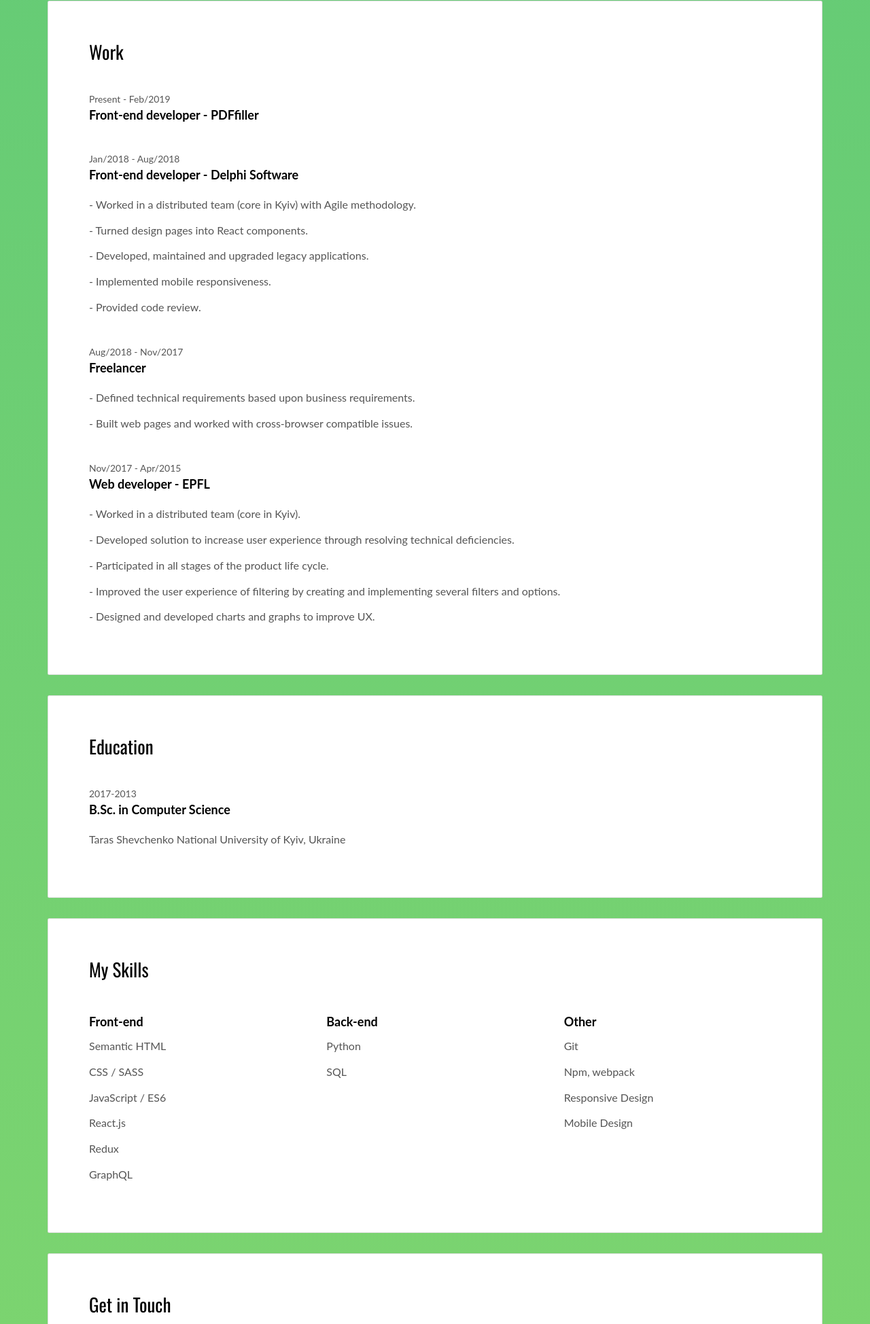
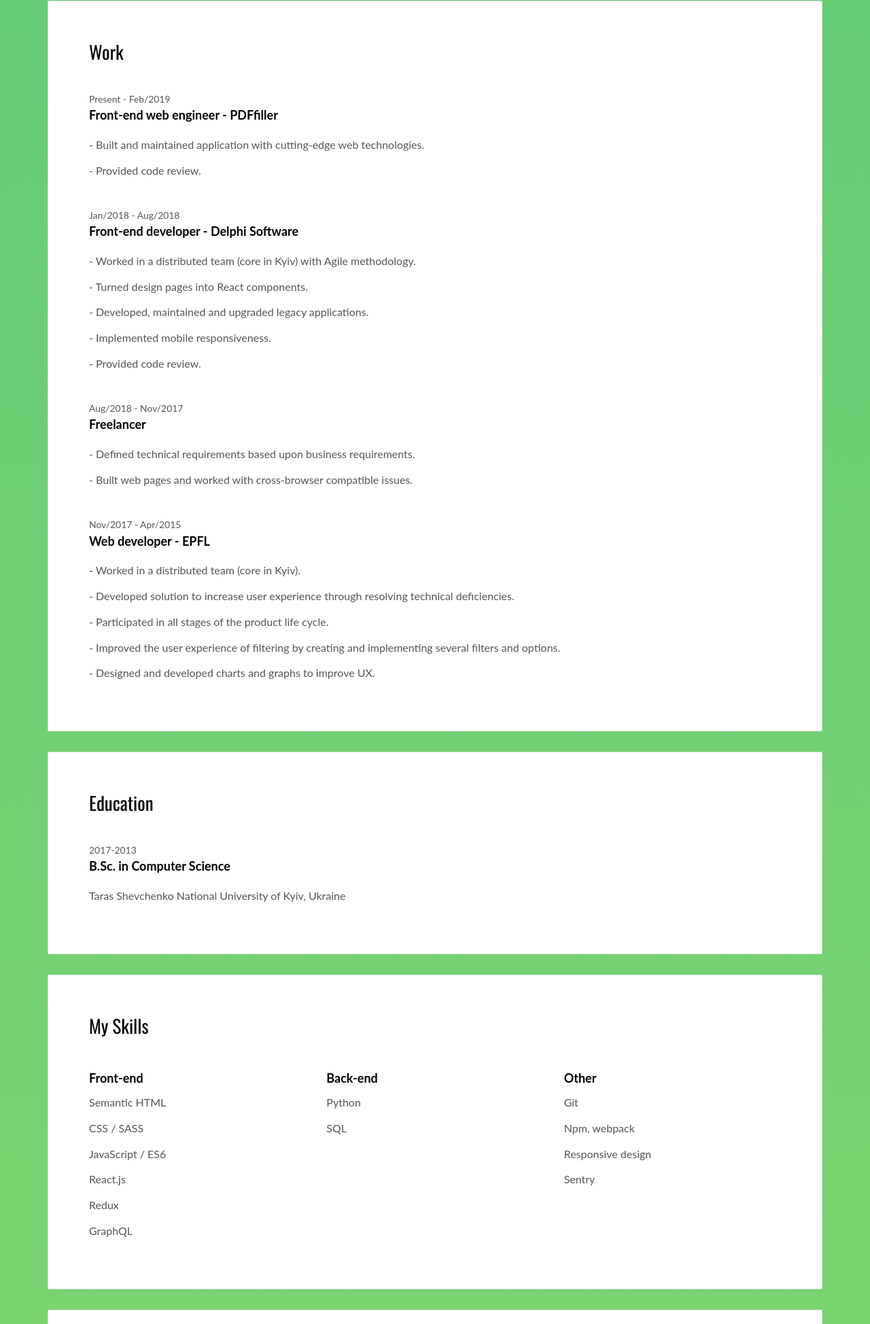
Before and after one commit to WizOzHeir/my-site, a plain HTML site: page index.html in a window 1280 px wide. Shown: the part 1646-3594 px from the top of the page at 68% size. Drawn offline with nearby package versions, Linux system fonts and the light colour scheme.

Commit message:
- add some info about pdffiller position

```diff
--- a/index.html
+++ b/index.html
@@ -146,8 +146,9 @@
                                 <h2>Work</h2>
                                 <div class="work-experience">
                                     <small class="date">Present - Feb/2019</small>
-                                    <h3 class="h5 date-title">Front-end developer - PDFfiller</h3>
-                                    <p></p>
+                                    <h3 class="h5 date-title">Front-end web engineer - PDFfiller</h3>
+                                    <p>- Built and maintained application with cutting-edge web technologies.</p>
+                                    <p>- Provided code review.</p>
                                 </div>
                                 <div class="work-experience">
                                     <small class="date">Jan/2018 - Aug/2018</small>
@@ -215,8 +216,8 @@
                                 <h3 class="h5">Other</h3>
                                 <p>Git</p>
                                 <p>Npm, webpack</p>
-                                <p>Responsive Design</p>
-                                <p>Mobile Design</p>
+                                <p>Responsive design</p>
+                                <p>Sentry</p>
                                 <p></p>
                             </div>
                             </div>
```
